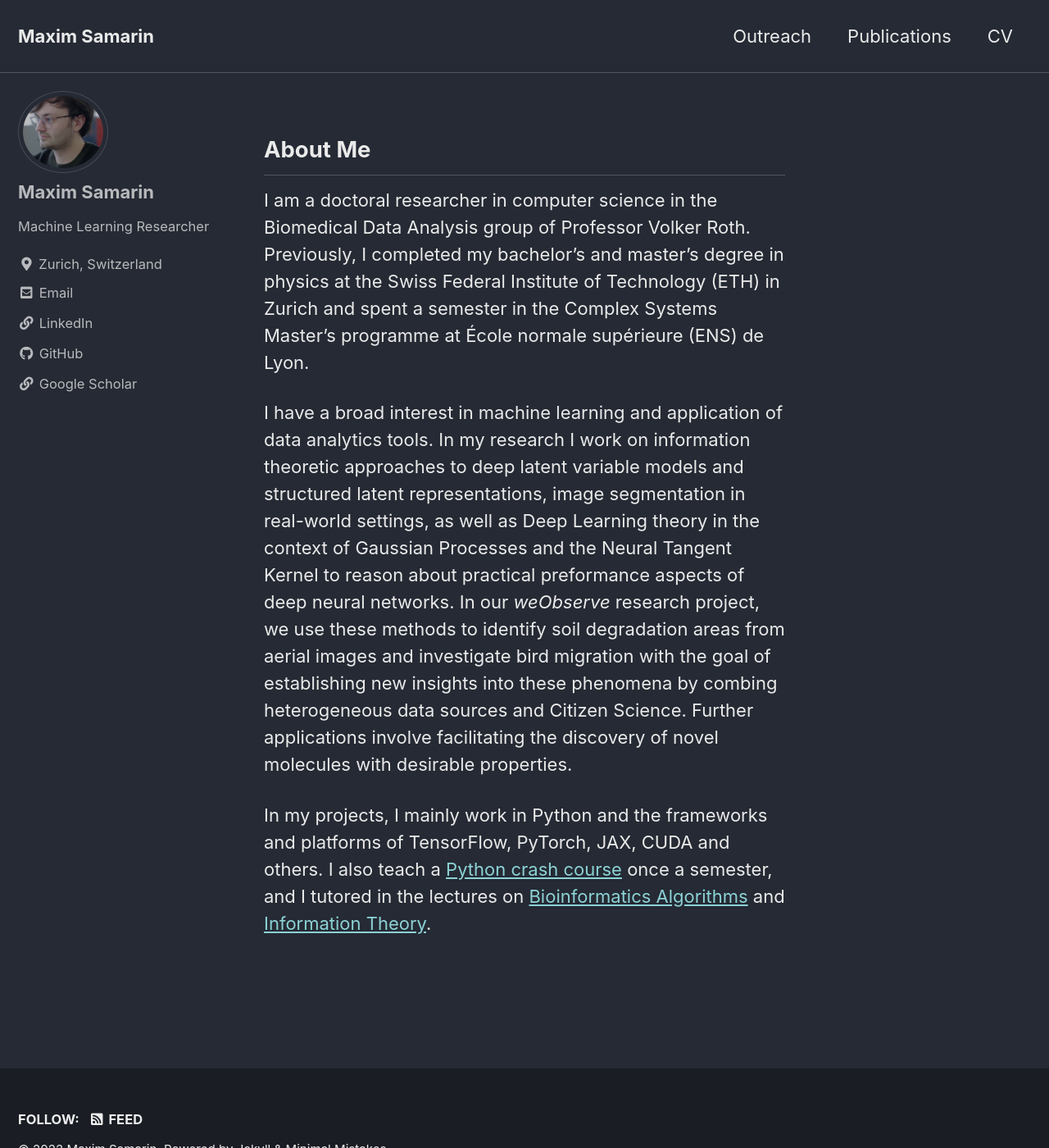
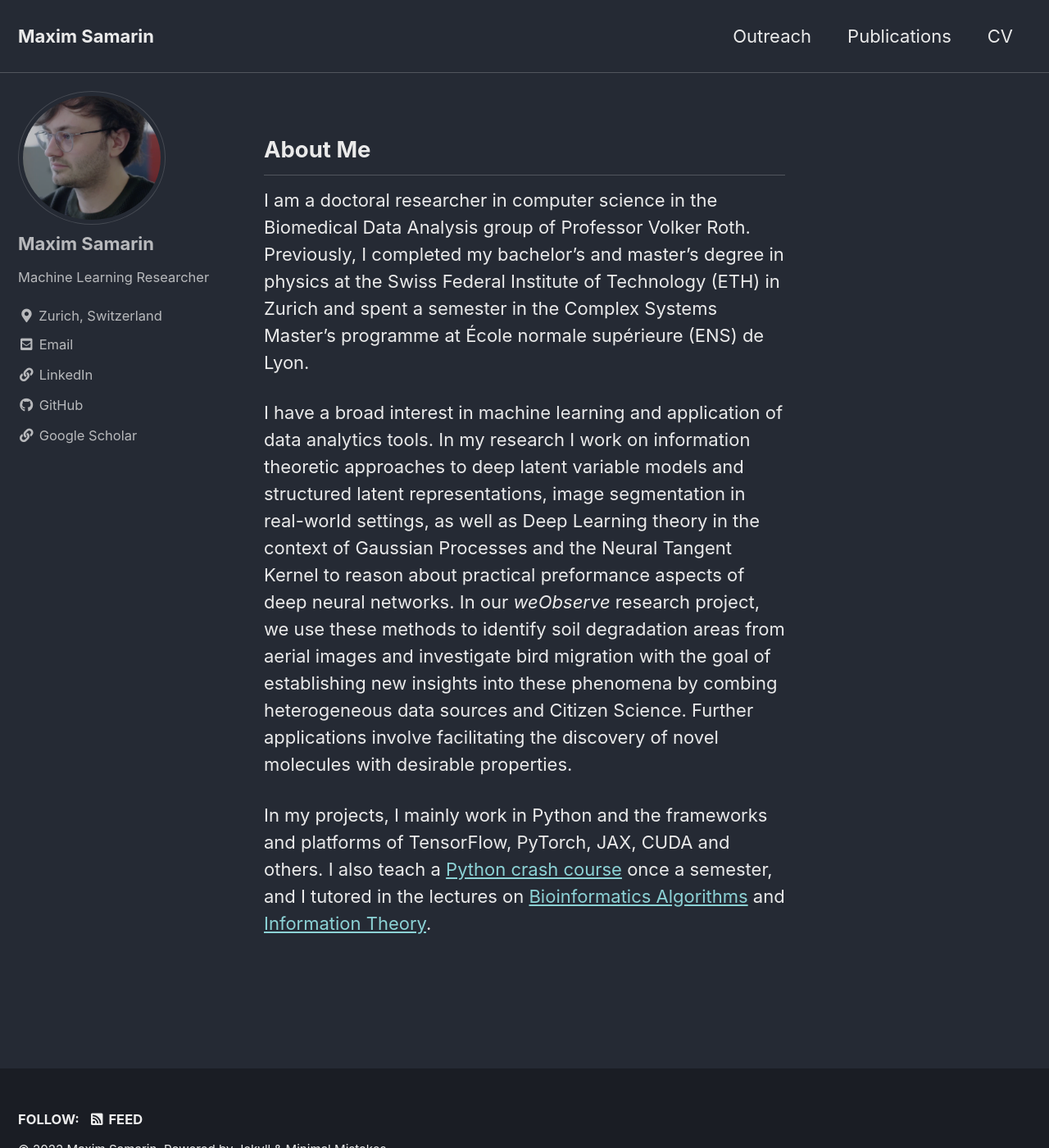
Before and after one commit to samarinm/samarinm.github.io, a Jekyll site: the page built from index.html, in a window 1280 px wide and 1400 px high. Shown: the whole window at 82% size. Built offline with Jekyll 4.4.1, drawn with Linux system fonts in a browser that asks for light colours; cached includes are drawn as plain includes; the list of posts is cut into pages by our own code.

Commit message:
change profile picture size

```diff
--- a/_sass/minimal-mistakes/_sidebar.scss
+++ b/_sass/minimal-mistakes/_sidebar.scss
@@ -62,8 +62,7 @@
   }
 
   img {
-    // width: 100%;
-    max-width: 200px;
+    width: 100%;
 
     &.emoji {
       width: 20px;
@@ -135,7 +134,7 @@
   }
 
   img {
-    max-width: 110px;
+    max-width: 180px;
     border-radius: 50%;
 
     @include breakpoint($large) {
```
